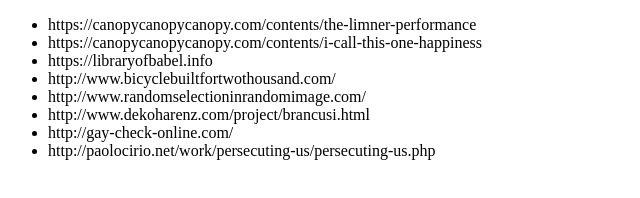
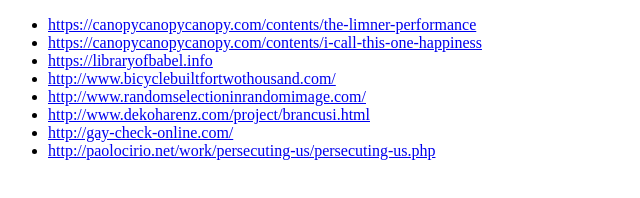
Before and after one commit to Barchen/jm-bennington.github.io, a plain HTML site: page index.html in a window 1280 px wide. Shown: the whole page, without its empty margins (0-640 px from the left). Drawn offline with Linux system fonts and the light colour scheme.

Commit message:
add hyperlinks to list

```diff
--- a/index.html
+++ b/index.html
@@ -5,14 +5,14 @@
 </head>
 <body>
 	<ul>
-		<li>https://canopycanopycanopy.com/contents/the-limner-performance</li>
-		<li>https://canopycanopycanopy.com/contents/i-call-this-one-happiness</li>
-		<li>https://libraryofbabel.info</li>
-		<li>http://www.bicyclebuiltfortwothousand.com/</li>
-		<li>http://www.randomselectioninrandomimage.com/</li>
-		<li>http://www.dekoharenz.com/project/brancusi.html</li>
-		<li>http://gay-check-online.com/</li>
-		<li>http://paolocirio.net/work/persecuting-us/persecuting-us.php</li>
+		<li><a href="https://canopycanopycanopy.com/contents/the-limner-performance">https://canopycanopycanopy.com/contents/the-limner-performance</a></li>
+		<li><a href="https://canopycanopycanopy.com/contents/i-call-this-one-happiness">https://canopycanopycanopy.com/contents/i-call-this-one-happiness</a></li>
+		<li><a href="https://libraryofbabel.info">https://libraryofbabel.info</a></li>
+		<li><a href="http://www.bicyclebuiltfortwothousand.com/">http://www.bicyclebuiltfortwothousand.com/</a></li>
+		<li><a href="http://www.randomselectioninrandomimage.com/">http://www.randomselectioninrandomimage.com/</a></li>
+		<li><a href="http://www.dekoharenz.com/project/brancusi.html">http://www.dekoharenz.com/project/brancusi.html</a></li>
+		<li><a href="http://gay-check-online.com/">http://gay-check-online.com/</a></li>
+		<li><a href="http://paolocirio.net/work/persecuting-us/persecuting-us.php">http://paolocirio.net/work/persecuting-us/persecuting-us.php</a></li>
 	</ul>
 </body>
 </html>
```
